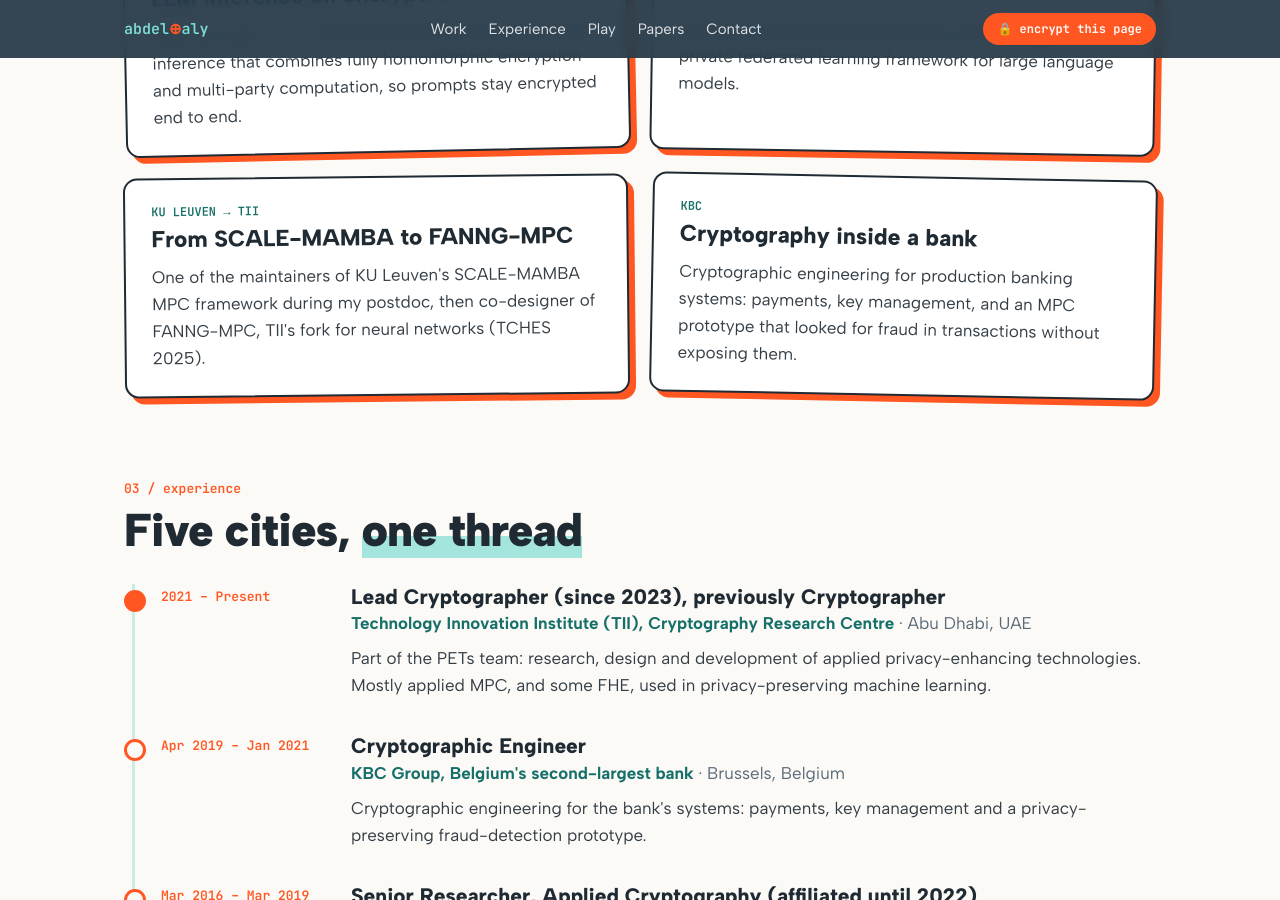
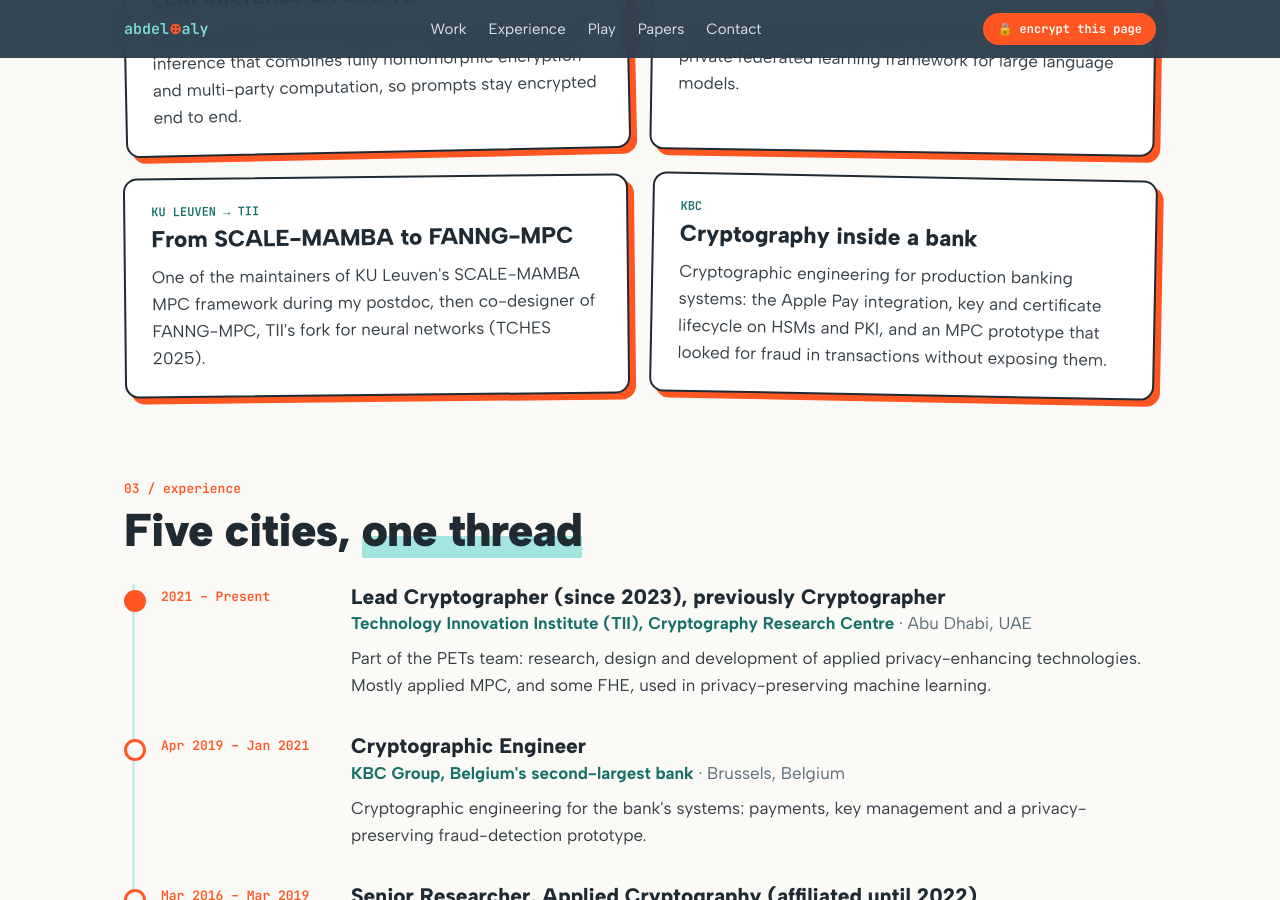
Before and after one commit to abdelrahamanaly/abdelrahamanaly.github.io, a Jekyll site: the page built from index.html, in a window 1280 px wide and 900 px high, scrolled down 1763 px. Built offline with Jekyll 4.4.1, drawn with Linux system fonts in a browser that asks for light colours.

Commit message:
KBC card: name Apple Pay, HSMs and PKI again
Co-Authored-By: Claude Opus 5.5 <noreply@anthropic.com>

```diff
--- a/_data/highlights.yml
+++ b/_data/highlights.yml
@@ -14,4 +14,4 @@
 
 - title: Cryptography inside a bank
   where: KBC
-  text: "Cryptographic engineering for production banking systems: payments, key management, and an MPC prototype that looked for fraud in transactions without exposing them."
+  text: "Cryptographic engineering for production banking systems: the Apple Pay integration, key and certificate lifecycle on HSMs and PKI, and an MPC prototype that looked for fraud in transactions without exposing them."
```
